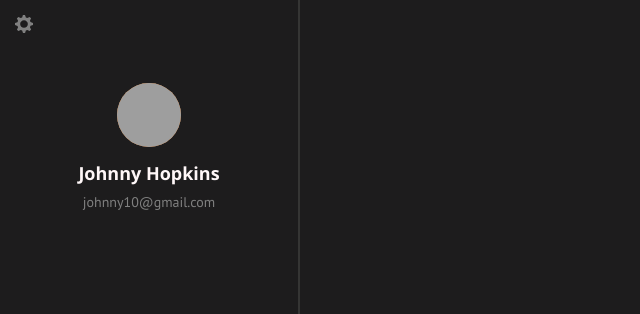
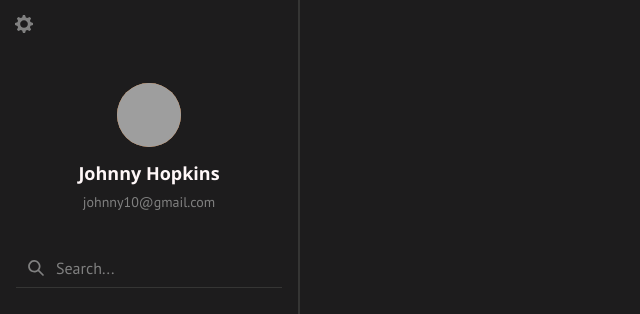
Before and after one commit to MatthewAnder/brainstorming, a Next.js app: page / in a window 1280 px wide. Shown: the top 314 px of the page, without its empty margins (0-640 px from the left). Built offline with nearby package versions, Linux system fonts and the light colour scheme; grey boxes are pictures that could not be loaded.

Commit message:
feat: add search bar

```diff
--- a/src/components/sidebar.tsx
+++ b/src/components/sidebar.tsx
@@ -1,12 +1,16 @@
 "use client";
 
-import { SettingsIcon } from "@chakra-ui/icons";
+import { SearchIcon, SettingsIcon } from "@chakra-ui/icons";
 import {
+  Icon,
   Avatar,
   Box,
   Center,
   Heading,
   IconButton,
+  Input,
+  InputGroup,
+  InputLeftElement,
   Text,
   VStack,
 } from "@chakra-ui/react";
@@ -48,6 +52,21 @@ export default function Sidebar() {
           </Text>
         </VStack>
       </Center>
+      <InputGroup px={4}>
+        <InputLeftElement pointerEvents="none" ml={4}>
+          <SearchIcon color="gray" />
+        </InputLeftElement>
+        <Input
+          type="tel"
+          placeholder="Search..."
+          color={"white"}
+          bg={"inherit"}
+          variant={"flushed"}
+          borderBottomColor={"border"}
+          focusBorderColor={"primary.main"}
+          _placeholder={{ color: "gray" }}
+        />
+      </InputGroup>
     </Box>
   );
 }
```
